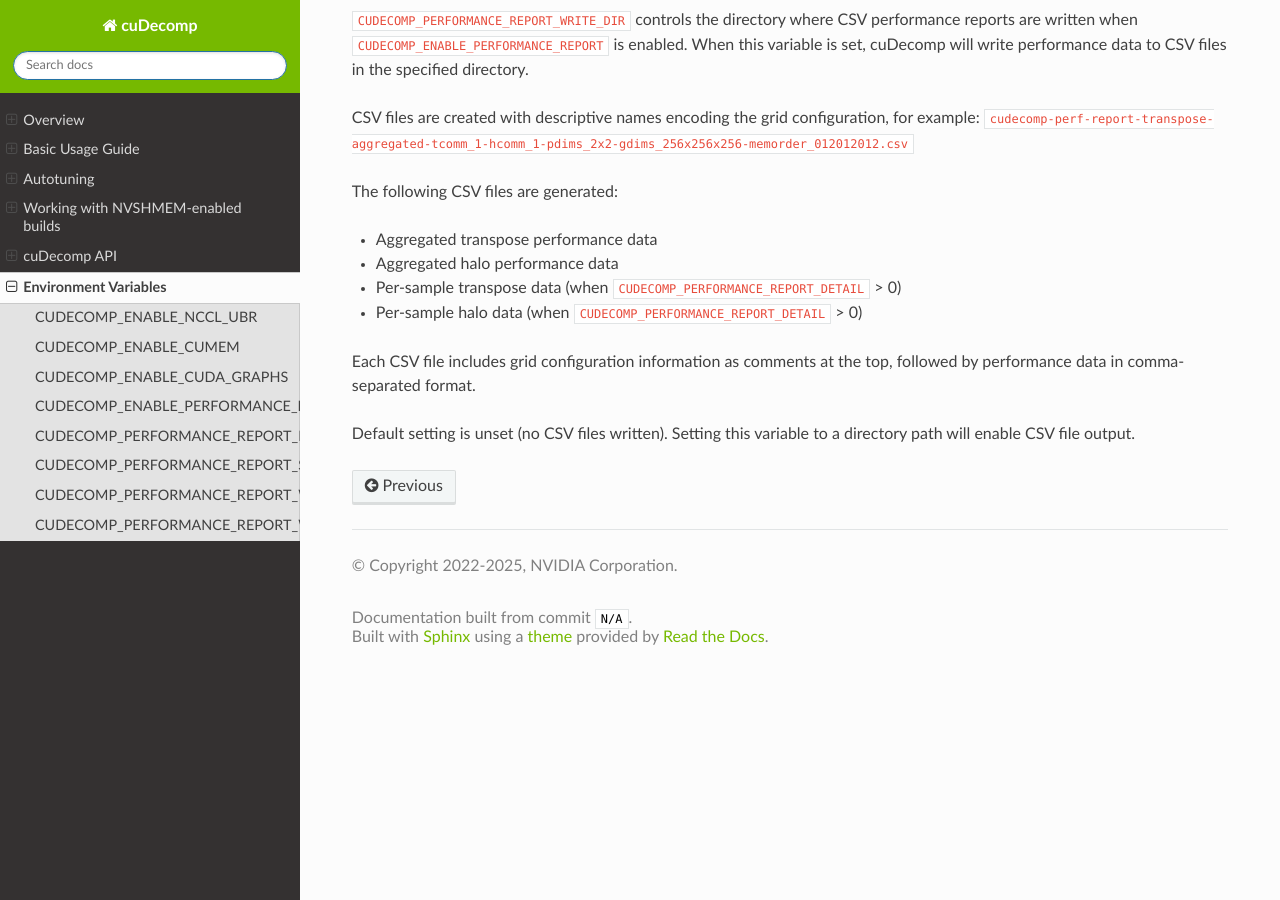
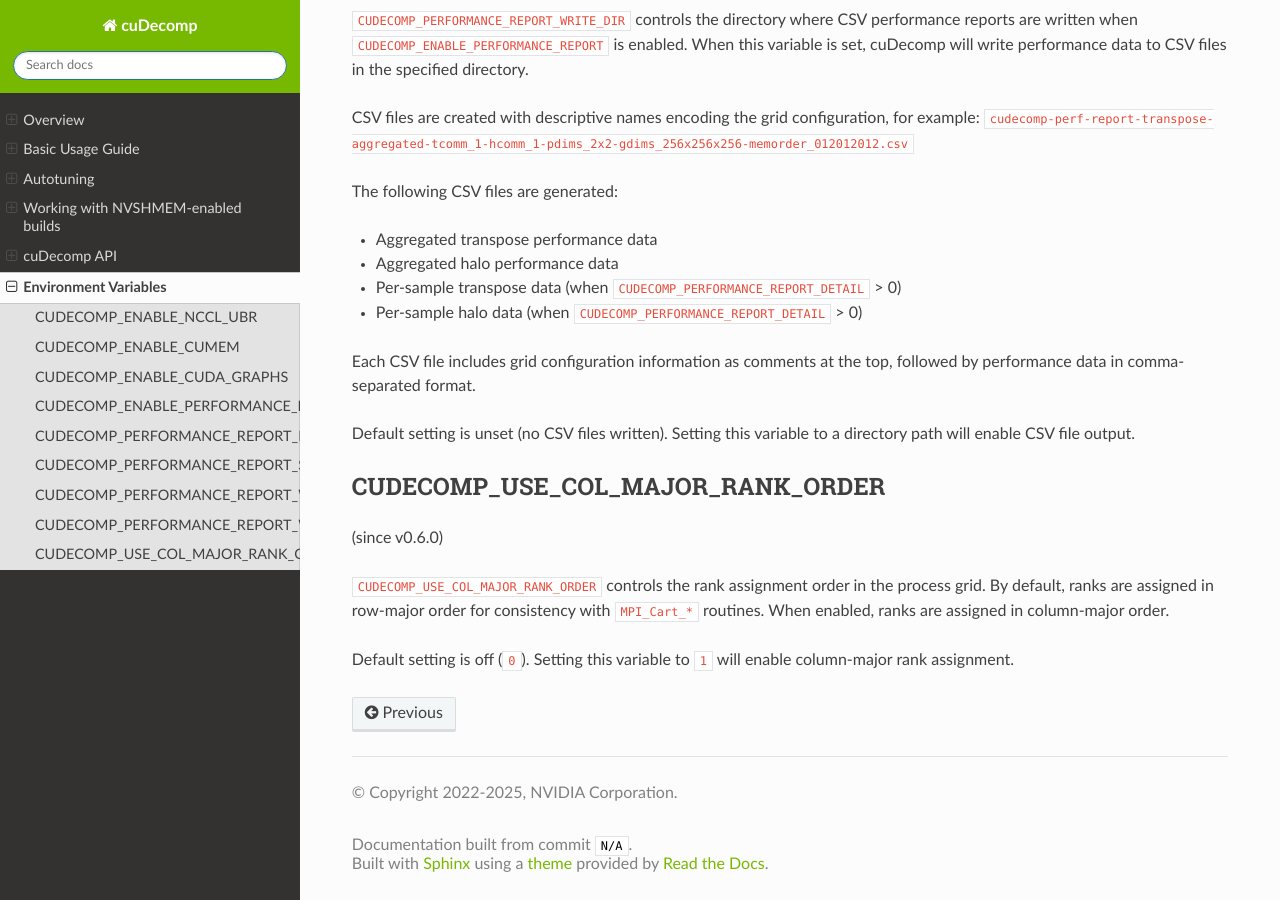
Before and after one commit to NVIDIA/cuDecomp, a Sphinx documentation site: the page built from docs/env_vars.rst, in a window 1280 px wide and 900 px high, scrolled down 2204 px. Built offline with Sphinx 7.4.7 and the Read the Docs theme 3.1.0, drawn with Linux system fonts in a browser that asks for light colours.

Commit message:
Add user option for column-major rank assignment. (#85)
* Add user option for column-major rank assignment.

* Fix formatting.

```diff
--- a/docs/env_vars.rst
+++ b/docs/env_vars.rst
@@ -90,3 +90,11 @@ The following CSV files are generated:
 Each CSV file includes grid configuration information as comments at the top, followed by performance data in comma-separated format.
 
 Default setting is unset (no CSV files written). Setting this variable to a directory path will enable CSV file output.
+
+CUDECOMP_USE_COL_MAJOR_RANK_ORDER
+--------------------------------------
+(since v0.6.0)
+
+:code:`CUDECOMP_USE_COL_MAJOR_RANK_ORDER` controls the rank assignment order in the process grid. By default, ranks are assigned in row-major order for consistency with :code:`MPI_Cart_*` routines. When enabled, ranks are assigned in column-major order.
+
+Default setting is off (:code:`0`). Setting this variable to :code:`1` will enable column-major rank assignment.
--- a/docs/overview.rst
+++ b/docs/overview.rst
@@ -33,8 +33,8 @@ cuDecomp can distribute 3D Cartesian domains with dimensions :math:`[X, Y, Z]`,
 the *global grid*. The global grid is decomposed
 across :math:`N_{\text{GPU}}` processes in a 2D **process grid** with dimensions :math:`P_{\text{row}} \times P_{\text{col}}`. The processes
 are logically grouped by column and row index into :math:`P_{\text{row}}` *row* communicators and :math:`P_{\text{col}}` *column* communicators.
-For consistency with :code:`MPI_Cart_*` routines, the ranks are assigned in a row-major ordering (i.e. row communicators
-are composed of sequential ranks).
+By default, for consistency with :code:`MPI_Cart_*` routines, the ranks are assigned in a row-major ordering (i.e. row communicators
+are composed of sequential ranks). This can be changed to column-major ordering using the :code:`CUDECOMP_USE_COL_MAJOR_RANK_ORDER` environment variable (see :ref:`env-var-section-ref`).
 
 cuDecomp will distribute the global domain data so that each process is assigned a unique *pencil* of data, with three different
 pencil configurations corresponding to different transposed configurations of the global domain. The domain can be
```
Also changed, not shown: 4 other files.
